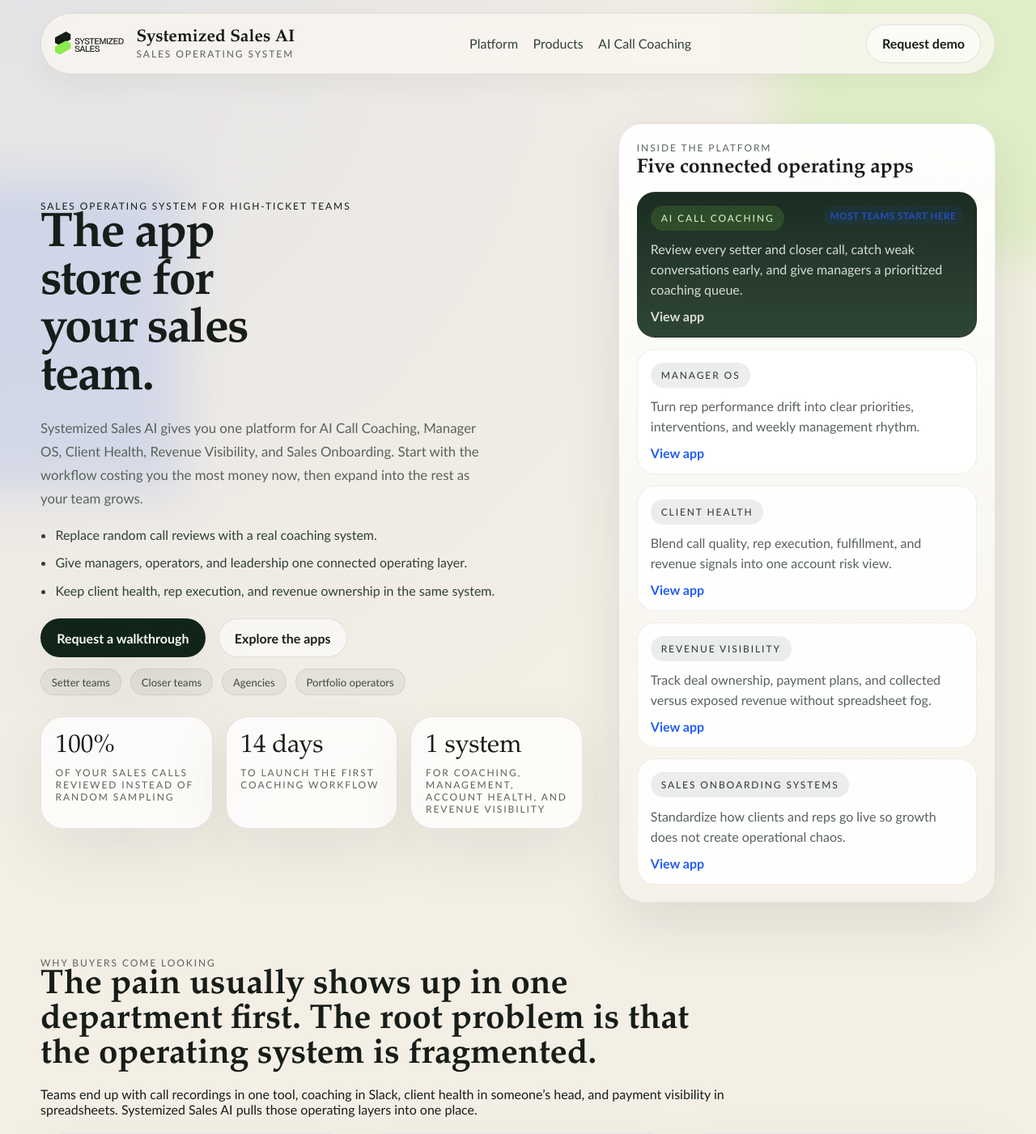
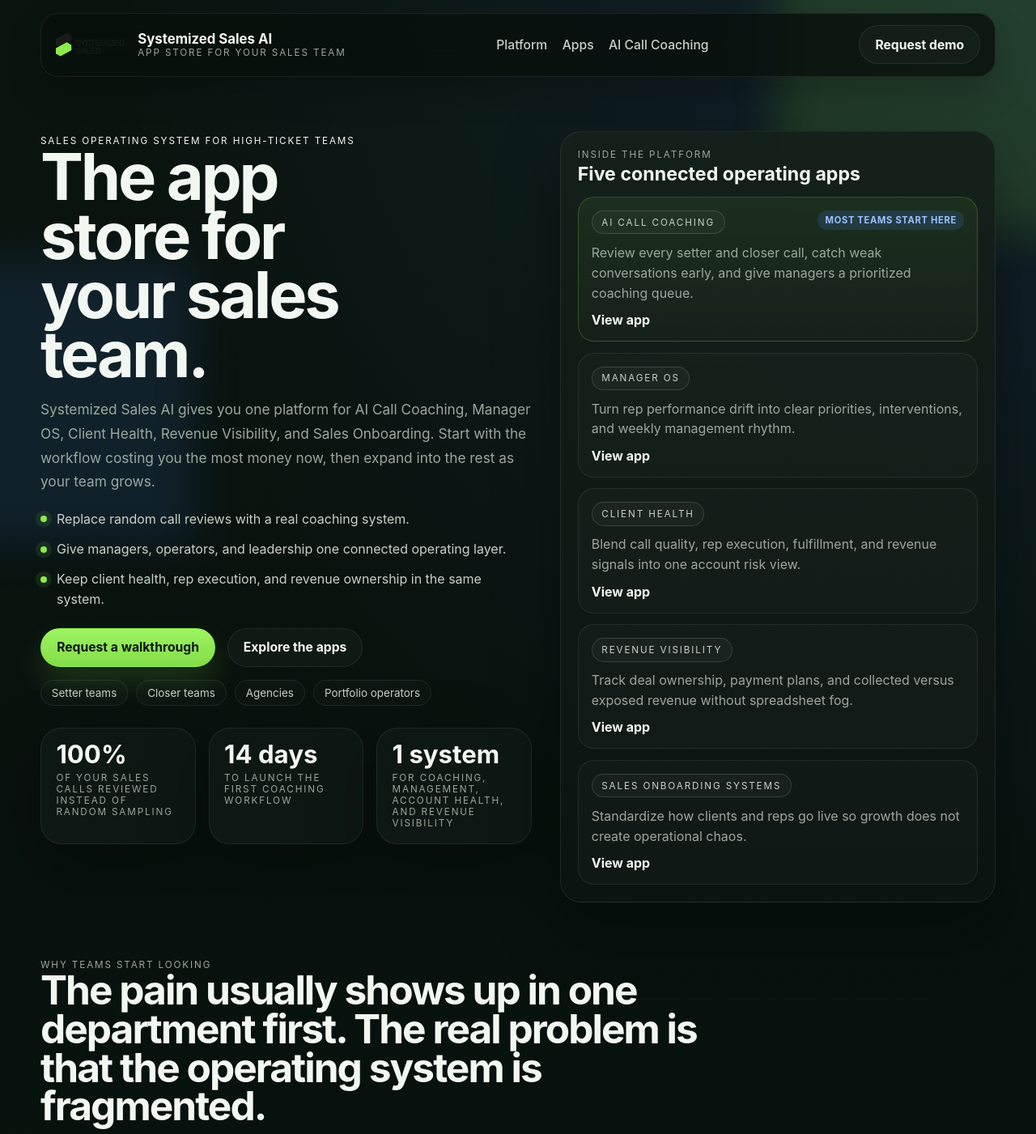
Before and after one commit to drich0923/ss-ai, a Next.js app: page / in a window 1280 px wide. Shown: the top 1401 px of the page at 81% size. Built offline with nearby package versions, Linux system fonts and the light colour scheme.

Commit message:
Redesign marketing site visual system

```diff
--- a/src/app/globals.css
+++ b/src/app/globals.css
@@ -1,15 +1,20 @@
 :root {
-  --bg: #f4efe5;
-  --bg-strong: #f9f6ef;
-  --surface: rgba(255, 255, 255, 0.78);
-  --surface-strong: rgba(255, 255, 255, 0.92);
-  --border: rgba(18, 24, 22, 0.1);
-  --ink: #171d19;
-  --muted: #58635b;
-  --lime: #8ceb4c;
-  --forest: #112419;
-  --blue: #265ef5;
-  --shadow: 0 28px 80px rgba(17, 36, 25, 0.08);
+  --bg: #07110d;
+  --bg-elevated: #0d1713;
+  --surface: rgba(15, 24, 20, 0.92);
+  --surface-strong: rgba(18, 30, 24, 0.98);
+  --surface-soft: rgba(255, 255, 255, 0.03);
+  --border: rgba(255, 255, 255, 0.08);
+  --border-strong: rgba(255, 255, 255, 0.14);
+  --text: #f3f7f2;
+  --muted: #9aa89e;
+  --muted-strong: #c7d1c9;
+  --accent: #8ceb4c;
+  --accent-blue: #4f8cff;
+  --accent-blue-soft: rgba(79, 140, 255, 0.16);
+  --glow-green: rgba(140, 235, 76, 0.14);
+  --glow-blue: rgba(79, 140, 255, 0.12);
+  --shadow: 0 30px 80px rgba(0, 0, 0, 0.34);
 }
 
 * {
@@ -22,9 +27,13 @@ html {
 
 body {
   margin: 0;
-  background: radial-gradient(circle at top left, rgba(38, 94, 245, 0.08), transparent 30%), var(--bg);
-  color: var(--ink);
-  font-family: "Avenir Next", "Trebuchet MS", sans-serif;
+  min-width: 320px;
+  color: var(--text);
+  font-family: "Avenir Next", "Neue Haas Grotesk Text Pro", "Inter", "Segoe UI", sans-serif;
+  background:
+    radial-gradient(circle at top right, var(--glow-blue), transparent 28%),
+    radial-gradient(circle at left center, var(--glow-green), transparent 24%),
+    linear-gradient(180deg, #0a140f 0%, #07110d 38%, #091410 100%);
 }
 
 a {
@@ -38,43 +47,47 @@ img {
 
 .site-shell {
   position: relative;
+  min-height: 100vh;
   overflow: hidden;
 }
 
 .site-glow {
   position: fixed;
-  inset: auto;
   pointer-events: none;
   z-index: 0;
-  filter: blur(30px);
+  filter: blur(28px);
 }
 
 .site-glow-one {
-  width: 28rem;
-  height: 28rem;
-  top: -8rem;
-  right: -8rem;
-  background: rgba(140, 235, 76, 0.18);
+  width: 24rem;
+  height: 24rem;
+  top: -6rem;
+  right: -4rem;
+  background: var(--glow-green);
 }
 
 .site-glow-two {
-  width: 24rem;
-  height: 24rem;
-  bottom: 12rem;
-  left: -10rem;
-  background: rgba(38, 94, 245, 0.12);
+  width: 22rem;
+  height: 22rem;
+  bottom: 8rem;
+  left: -7rem;
+  background: var(--glow-blue);
 }
 
 .site-header,
 .site-footer,
 .hero,
 .page-hero,
+.product-hero,
 .section {
   position: relative;
   z-index: 1;
 }
 
 .site-header {
+  position: sticky;
+  top: 0;
+  z-index: 10;
   padding: 1rem 1.25rem 0;
 }
 
@@ -82,6 +95,7 @@ img {
 .site-footer-inner,
 .hero,
 .page-hero,
+.product-hero,
 .section {
   width: min(1180px, calc(100vw - 2rem));
   margin: 0 auto;
@@ -91,19 +105,20 @@ img {
   display: flex;
   align-items: center;
   justify-content: space-between;
-  gap: 1rem;
-  padding: 0.8rem 1.05rem;
+  gap: 1.2rem;
+  padding: 0.9rem 1.1rem;
   border: 1px solid var(--border);
-  border-radius: 999px;
-  background: rgba(249, 246, 239, 0.82);
-  backdrop-filter: blur(14px);
-  box-shadow: 0 10px 35px rgba(17, 36, 25, 0.05);
+  border-radius: 22px;
+  background: rgba(8, 15, 12, 0.8);
+  backdrop-filter: blur(16px);
+  box-shadow: 0 18px 40px rgba(0, 0, 0, 0.22);
 }
 
 .brand-lockup {
   display: inline-flex;
   align-items: center;
-  gap: 0.8rem;
+  gap: 0.85rem;
+  min-width: 0;
 }
 
 .brand-logo {
@@ -112,13 +127,23 @@ img {
 }
 
 .brand-title,
-.footer-brand {
-  font-family: "Iowan Old Style", "Palatino Linotype", "Book Antiqua", serif;
-  font-weight: 700;
+.footer-brand,
+.hero h1,
+.page-hero h1,
+.product-hero h1,
+.section h2,
+.module-card h2,
+.detail-card h3,
+.timeline-card h3,
+.hero-store-header strong,
+.metric-value {
+  font-family: "Avenir Next", "Neue Haas Grotesk Display Pro", "Inter", sans-serif;
 }
 
 .brand-title {
-  font-size: 1.32rem;
+  font-size: 1.05rem;
+  font-weight: 700;
+  line-height: 1.1;
 }
 
 .brand-subtitle,
@@ -131,7 +156,7 @@ img {
 .timeline-step {
   text-transform: uppercase;
   letter-spacing: 0.16em;
-  font-size: 0.75rem;
+  font-size: 0.73rem;
 }
 
 .brand-subtitle,
@@ -145,22 +170,32 @@ img {
 .detail-card p,
 .timeline-card p,
 .bullet-list,
-.product-meta {
+.product-meta,
+.hero-store-card p,
+.product-fact p {
   color: var(--muted);
 }
 
 .site-nav {
   display: flex;
+  align-items: center;
   gap: 1.15rem;
 }
 
 .nav-link {
-  font-size: 1rem;
-  color: #314138;
+  color: var(--muted-strong);
+  font-size: 0.98rem;
+  font-weight: 500;
+}
+
+.nav-link:hover,
+.inline-link:hover {
+  color: var(--text);
 }
 
 .site-actions {
   display: flex;
+  align-items: center;
   gap: 0.75rem;
 }
 
@@ -172,42 +207,46 @@ img {
   padding: 0.75rem 1.2rem;
   border-radius: 999px;
   border: 1px solid transparent;
+  font-size: 0.98rem;
   font-weight: 700;
+  transition: transform 140ms ease, border-color 140ms ease, background 140ms ease;
+}
+
+.button:hover {
+  transform: translateY(-1px);
 }
 
 .button-primary {
-  background: var(--forest);
-  color: #f5f9ef;
-  box-shadow: var(--shadow);
+  background: linear-gradient(180deg, #9cf461 0%, #83dd48 100%);
+  color: #0c150f;
+  box-shadow: 0 18px 36px rgba(140, 235, 76, 0.16);
 }
 
 .button-secondary {
-  background: rgba(255, 255, 255, 0.55);
+  background: rgba(255, 255, 255, 0.03);
   border-color: var(--border);
-  color: var(--ink);
+  color: var(--text);
 }
 
 .hero,
 .page-hero,
 .product-hero {
   display: grid;
-  gap: 2.75rem;
-  padding: 3.8rem 0 2.2rem;
+  gap: 2.2rem;
+  padding: 4.2rem 0 2.2rem;
 }
 
 .hero {
-  grid-template-columns: minmax(0, 1.18fr) minmax(320px, 0.82fr);
-  align-items: center;
+  grid-template-columns: minmax(0, 1.06fr) minmax(360px, 0.94fr);
+  align-items: start;
 }
 
 .page-hero {
-  max-width: 900px;
+  max-width: 860px;
 }
 
 .product-hero {
-  width: min(1180px, calc(100vw - 2rem));
-  margin: 0 auto;
-  grid-template-columns: minmax(0, 1.22fr) minmax(310px, 0.78fr);
+  grid-template-columns: minmax(0, 1.16fr) minmax(320px, 0.84fr);
   align-items: start;
 }
 
@@ -218,66 +257,84 @@ img {
 .module-card h2,
 .detail-card h3,
 .timeline-card h3 {
-  font-family: "Iowan Old Style", "Palatino Linotype", "Book Antiqua", serif;
-  line-height: 0.98;
   margin: 0;
+  letter-spacing: -0.04em;
 }
 
 .hero h1,
 .page-hero h1,
 .product-hero h1 {
-  font-size: clamp(2.85rem, 4.7vw, 4.65rem);
-  letter-spacing: -0.03em;
+  font-size: clamp(3.1rem, 6.2vw, 5.8rem);
+  font-weight: 700;
+  line-height: 0.92;
 }
 
 .hero h1 {
-  max-width: 8.6ch;
+  max-width: 8.5ch;
 }
 
 .page-hero h1,
 .product-hero h1 {
-  max-width: 11.5ch;
+  max-width: 10.8ch;
 }
 
 .hero-summary,
 .page-summary {
-  font-size: 1.05rem;
+  max-width: 60ch;
+  font-size: 1.08rem;
   line-height: 1.72;
-  max-width: 56ch;
+}
+
+.hero-value-list {
+  margin: 1.15rem 0 0;
+  padding-left: 0;
+  list-style: none;
+  display: grid;
+  gap: 0.75rem;
+}
+
+.hero-value-list li {
+  position: relative;
+  padding-left: 1.25rem;
+  color: var(--muted-strong);
+  line-height: 1.58;
+}
+
+.hero-value-list li::before {
+  content: "";
+  position: absolute;
+  top: 0.55rem;
+  left: 0;
+  width: 0.5rem;
+  height: 0.5rem;
+  border-radius: 999px;
+  background: var(--accent);
+  box-shadow: 0 0 0 6px rgba(140, 235, 76, 0.1);
 }
 
 .hero-actions {
   display: flex;
-  gap: 1rem;
   flex-wrap: wrap;
-  margin-top: 1.35rem;
-}
-
-.hero-value-list {
-  margin: 1.1rem 0 0;
-  padding-left: 1.15rem;
-  display: grid;
-  gap: 0.55rem;
-  color: #304036;
-  line-height: 1.6;
+  gap: 0.9rem;
+  margin-top: 1.4rem;
 }
 
 .hero-notes {
   display: flex;
   flex-wrap: wrap;
-  gap: 0.7rem;
-  margin-top: 0.9rem;
+  gap: 0.65rem;
+  margin-top: 1rem;
 }
 
 .hero-notes span {
   display: inline-flex;
   align-items: center;
+  padding: 0.45rem 0.8rem;
+  border: 1px solid var(--border);
   border-radius: 999px;
-  padding: 0.45rem 0.8rem;
-  background: rgba(17, 36, 25, 0.06);
-  border: 1px solid rgba(17, 36, 25, 0.08);
-  color: #3b4941;
-  font-size: 0.82rem;
+  background: rgba(255, 255, 255, 0.02);
+  color: var(--muted-strong);
+  font-size: 0.84rem;
 }
 
 .hero-proof-grid,
@@ -295,53 +352,44 @@ img {
 }
 
 .metric-card,
-.hero-panel-card,
+.hero-store-card,
 .product-hero-panel,
 .module-card,
 .detail-card,
-.timeline-card {
+.timeline-card,
+.cta-band {
   border: 1px solid var(--border);
-  border-radius: 28px;
+  border-radius: 26px;
   background: var(--surface);
-  backdrop-filter: blur(16px);
   box-shadow: var(--shadow);
 }
 
 .metric-card {
-  padding: 1.05rem 1.1rem;
+  padding: 1.1rem 1.15rem;
 }
 
 .metric-value {
-  font-family: "Iowan Old Style", "Palatino Linotype", "Book Antiqua", serif;
+  margin-bottom: 0.35rem;
   font-size: 1.95rem;
-  margin-bottom: 0.35rem;
-}
-
-.hero-panel-card {
-  padding: 1.7rem;
-  background:
-    linear-gradient(135deg, rgba(17, 36, 25, 0.96), rgba(36, 65, 44, 0.9)),
-    var(--forest);
-  color: #f4f7f0;
+  font-weight: 700;
+  line-height: 1;
 }
 
 .hero-store-card {
-  border: 1px solid rgba(17, 36, 25, 0.1);
-  border-radius: 30px;
-  background: linear-gradient(180deg, rgba(255, 255, 255, 0.96), rgba(245, 241, 232, 0.94));
-  box-shadow: 0 26px 70px rgba(17, 36, 25, 0.1);
-  padding: 1.35rem;
+  padding: 1.3rem;
+  background:
+    linear-gradient(180deg, rgba(20, 32, 26, 0.96), rgba(12, 20, 17, 0.98));
 }
 
 .hero-store-header {
   display: grid;
-  gap: 0.3rem;
+  gap: 0.32rem;
   margin-bottom: 1rem;
 }
 
 .hero-store-header strong {
-  font-family: "Iowan Old Style", "Palatino Linotype", "Book Antiqua", serif;
-  font-size: 1.55rem;
+  font-size: 1.45rem;
+  font-weight: 700;
   line-height: 1.04;
 }
 
@@ -354,51 +402,41 @@ img {
   display: grid;
   gap: 0.65rem;
   padding: 1rem;
-  border-radius: 22px;
-  background: rgba(255, 255, 255, 0.9);
-  border: 1px solid rgba(17, 36, 25, 0.08);
+  border: 1px solid var(--border);
+  border-radius: 20px;
+  background: rgba(255, 255, 255, 0.02);
 }
 
-.store-app-card p {
-  margin: 0;
-  color: var(--muted);
-  line-height: 1.58;
-}
-
-.store-app-topline {
+.store-app-topline,
+.module-card-header {
   display: flex;
   align-items: flex-start;
   justify-content: space-between;
-  gap: 0.65rem;
+  gap: 0.7rem;
   flex-wrap: wrap;
 }
 
 .store-feature-flag {
   display: inline-flex;
   align-items: center;
+  padding: 0.32rem 0.58rem;
   border-radius: 999px;
-  padding: 0.32rem 0.58rem;
-  background: rgba(38, 94, 245, 0.08);
-  color: #234fbf;
-  font-size: 0.73rem;
+  background: var(--accent-blue-soft);
+  color: #9ec1ff;
+  font-size: 0.7rem;
   font-weight: 700;
-  letter-spacing: 0.04em;
+  letter-spacing: 0.06em;
   text-transform: uppercase;
 }
 
-.store-app-card-featured {
-  background: linear-gradient(180deg, rgba(17, 36, 25, 0.96), rgba(30, 55, 37, 0.92));
-  border-color: rgba(17, 36, 25, 0.18);
+.store-app-card p {
+  margin: 0;
+  line-height: 1.56;
 }
 
-.store-app-card-featured p,
-.store-app-card-featured .inline-link {
-  color: rgba(244, 247, 240, 0.86);
-}
-
-.store-app-card-featured .pill {
-  background: rgba(140, 235, 76, 0.14);
-  color: #dff7cb;
+.store-app-card-featured {
+  border-color: rgba(140, 235, 76, 0.22);
+  background: linear-gradient(180deg, rgba(140, 235, 76, 0.08), rgba(255, 255, 255, 0.02));
 }
 
 .product-hero-panel {
@@ -410,7 +448,7 @@ img {
 
 .product-fact {
   padding-bottom: 1rem;
-  border-bottom: 1px solid rgba(17, 36, 25, 0.08);
+  border-bottom: 1px solid var(--border);
 }
 
 .product-fact:last-child {
@@ -421,81 +459,59 @@ img {
 .product-fact strong {
   display: block;
   margin-top: 0.35rem;
-  font-size: 1.12rem;
+  font-size: 1.1rem;
   line-height: 1.35;
+  color: var(--text);
 }
 
 .product-fact p {
   margin: 0.55rem 0 0;
-  color: var(--muted);
-  line-height: 1.65;
-}
-
-.hero-panel-card p,
-.hero-panel-card .bullet-list,
-.hero-panel-card .panel-label,
-.hero-panel-card .mini-roadmap span {
-  color: rgba(244, 247, 240, 0.74);
-}
-
-.mini-roadmap {
-  display: grid;
-  gap: 0.85rem;
-  margin-top: 1.45rem;
-}
-
-.mini-roadmap div {
-  padding-top: 0.9rem;
-  border-top: 1px solid rgba(244, 247, 240, 0.12);
-}
-
-.mini-roadmap strong {
-  display: block;
-  margin-top: 0.3rem;
-  font-size: 1.05rem;
+  line-height: 1.62;
 }
 
 .section {
-  padding: 1.7rem 0 3.6rem;
+  padding: 1.9rem 0 3.9rem;
 }
 
 .section-header {
-  max-width: 54rem;
-  margin-bottom: 1.25rem;
+  max-width: 52rem;
+  margin-bottom: 1.35rem;
 }
 
 .section h2 {
-  font-size: clamp(1.9rem, 3.3vw, 2.75rem);
   margin-bottom: 0.75rem;
-  line-height: 1.02;
+  font-size: clamp(2rem, 4vw, 3.1rem);
+  font-weight: 700;
+  line-height: 0.96;
 }
 
 .module-grid {
-  grid-template-columns: repeat(auto-fit, minmax(230px, 1fr));
+  grid-template-columns: repeat(auto-fit, minmax(220px, 1fr));
 }
 
 .module-card,
 .detail-card,
 .timeline-card {
-  padding: 1.3rem;
+  padding: 1.35rem;
 }
 
-.module-card-header {
-  display: flex;
-  justify-content: space-between;
+.module-card {
+  display: grid;
+  gap: 0.9rem;
 }
 
 .pill {
   display: inline-flex;
   align-items: center;
+  padding: 0.42rem 0.72rem;
+  border: 1px solid var(--border-strong);
   border-radius: 999px;
-  padding: 0.5rem 0.8rem;
-  background: rgba(17, 36, 25, 0.08);
-  color: #2a382f;
+  background: rgba(255, 255, 255, 0.03);
+  color: var(--muted-strong);
 }
 
 .inline-link {
-  color: var(--blue);
+  color: var(--text);
   font-weight: 700;
 }
 
@@ -507,8 +523,9 @@ img {
   content: "";
   position: absolute;
   inset: 0;
-  border-radius: 36px;
-  background: linear-gradient(135deg, rgba(140, 235, 76, 0.1), rgba(38, 94, 245, 0.06));
+  border-radius: 32px;
+  background:
+    linear-gradient(180deg, rgba(79, 140, 255, 0.06), rgba(140, 235, 76, 0.04));
   z-index: -1;
 }
 
@@ -521,21 +538,22 @@ img {
 }
 
 .timeline-grid {
-  grid-template-columns: repeat(auto-fit, minmax(220px, 1fr));
+  grid-template-columns: repeat(auto-fit, minmax(240px, 1fr));
 }
 
 .timeline-step {
   display: inline-flex;
-  margin-bottom: 1rem;
-  color: var(--blue);
+  margin-bottom: 0.9rem;
+  color: var(--accent);
 }
 
 .detail-card h3,
 .timeline-card h3,
 .module-card h2 {
-  font-size: 1.14rem;
-  line-height: 1.12;
-  margin-bottom: 0.75rem;
+  font-size: 1.16rem;
+  font-weight: 700;
+  line-height: 1.15;
+  margin-bottom: 0.8rem;
 }
 
 .bullet-list {
@@ -543,7 +561,7 @@ img {
   padding-left: 1.1rem;
   display: grid;
   gap: 0.65rem;
-  line-height: 1.65;
+  line-height: 1.62;
 }
 
 .product-card {
@@ -554,7 +572,18 @@ img {
 .product-meta {
   display: grid;
   gap: 0.35rem;
-  font-size: 0.9rem;
+  font-size: 0.92rem;
+}
+
+.cta-band {
+  display: flex;
+  align-items: center;
+  justify-content: space-between;
+  gap: 1.5rem;
+  padding: 1.5rem;
+  background:
+    linear-gradient(135deg, rgba(79, 140, 255, 0.08), rgba(140, 235, 76, 0.06)),
+    var(--surface-strong);
 }
 
 .site-footer {
@@ -565,13 +594,18 @@ img {
   display: flex;
   justify-content: space-between;
   gap: 2rem;
-  padding: 1.6rem 1rem 0;
+  padding: 1.8rem 0 0;
   border-top: 1px solid var(--border);
 }
 
+.footer-brand {
+  font-size: 1rem;
+  font-weight: 700;
+}
+
 .footer-copy {
-  max-width: 36rem;
-  line-height: 1.6;
+  max-width: 38rem;
+  line-height: 1.62;
 }
 
 .footer-links {
@@ -585,23 +619,20 @@ img {
   .site-header-inner,
   .site-footer-inner,
   .hero,
-  .page-hero,
-  .section {
-    width: min(1180px, calc(100vw - 1.2rem));
-  }
-
-  .site-header-inner,
-  .site-footer-inner,
-  .hero,
   .product-hero,
   .two-column-grid,
-  .three-column-grid {
+  .three-column-grid,
+  .cta-band {
+    display: grid;
     grid-template-columns: 1fr;
-    display: grid;
   }
 
   .site-nav {
     display: none;
+  }
+
+  .hero {
+    grid-template-columns: 1fr;
   }
 
   .hero-proof-grid {
@@ -611,15 +642,32 @@ img {
 
 @media (max-width: 720px) {
   .site-header {
-    padding-top: 0.9rem;
+    padding: 0.9rem 0.8rem 0;
+  }
+
+  .site-header-inner,
+  .site-footer-inner,
+  .hero,
+  .page-hero,
+  .product-hero,
+  .section {
+    width: min(1180px, calc(100vw - 1.2rem));
   }
 
   .site-header-inner {
-    border-radius: 24px;
+    border-radius: 18px;
   }
 
   .brand-logo {
-    width: 82px;
+    width: 76px;
+  }
+
+  .brand-title {
+    font-size: 0.96rem;
+  }
+
+  .site-actions {
+    display: none;
   }
 
   .hero,
@@ -632,11 +680,7 @@ img {
   .page-hero h1,
   .product-hero h1 {
     max-width: 100%;
-    font-size: clamp(2.45rem, 13vw, 3.6rem);
-  }
-
-  .hero-store-header strong {
-    font-size: 1.35rem;
+    font-size: clamp(2.5rem, 13vw, 4rem);
   }
 
   .hero-summary,
@@ -644,7 +688,11 @@ img {
     font-size: 1rem;
   }
 
-  .brand-title {
-    font-size: 1.2rem;
+  .hero-store-header strong {
+    font-size: 1.28rem;
+  }
+
+  .cta-band {
+    padding: 1.25rem;
   }
 }
--- a/src/components/MarketingHome.tsx
+++ b/src/components/MarketingHome.tsx
@@ -12,7 +12,9 @@ export default function MarketingHome() {
           <span className="eyebrow">Sales operating system for high-ticket teams</span>
           <h1>The app store for your sales team.</h1>
           <p className="hero-summary">
-            Systemized Sales AI gives you one platform for AI Call Coaching, Manager OS, Client Health, Revenue Visibility, and Sales Onboarding. Start with the workflow costing you the most money now, then expand into the rest as your team grows.
+            Systemized Sales AI gives you one platform for AI Call Coaching, Manager OS, Client Health, Revenue Visibility,
+            and Sales Onboarding. Start with the workflow costing you the most money now, then expand into the rest as your
+            team grows.
           </p>
           <ul className="hero-value-list">
             <li>Replace random call reviews with a real coaching system.</li>
@@ -69,10 +71,11 @@ export default function MarketingHome() {
 
       <section className="section">
         <div className="section-header">
-          <span className="section-kicker">Why buyers come looking</span>
-          <h2>The pain usually shows up in one department first. The root problem is that the operating system is fragmented.</h2>
+          <span className="section-kicker">Why teams start looking</span>
+          <h2>The pain usually shows up in one department first. The real problem is that the operating system is fragmented.</h2>
           <p>
-            Teams end up with call recordings in one tool, coaching in Slack, client health in someone’s head, and payment visibility in spreadsheets. Systemized Sales AI pulls those operating layers into one place.
+            Call recordings live in one tool, coaching lives in Slack, client health lives in someone&apos;s head, and revenue
+            visibility lives in spreadsheets. That fragmentation is what slows leadership down.
           </p>
         </div>
         <div className="three-column-grid">
@@ -89,7 +92,7 @@ export default function MarketingHome() {
           <article className="detail-card">
             <span className="section-kicker">Operations absorb the mess</span>
             <h3>Growth creates more exceptions than systems.</h3>
-            <p>Onboarding, team accountability, and ownership get harder to maintain as more reps, managers, and brands get added.</p>
+            <p>Onboarding, ownership, and team accountability get harder to maintain as more reps, managers, and brands get added.</p>
           </article>
         </div>
       </section>
@@ -99,7 +102,8 @@ export default function MarketingHome() {
           <span className="section-kicker">Explore the app store</span>
           <h2>Each app solves a specific operational problem. Together they run the team.</h2>
           <p>
-            You do not need to buy everything at once. Most teams start with one urgent workflow, prove value fast, and expand into the rest as the system takes hold.
+            You do not need to buy everything at once. Most teams start with one urgent workflow, prove value fast, and expand
+            into the rest as the system takes hold.
           </p>
         </div>
         <div className="module-grid">
@@ -166,6 +170,27 @@ export default function MarketingHome() {
           </article>
         </div>
       </section>
+
+      <section className="section">
+        <div className="cta-band">
+          <div>
+            <span className="section-kicker">Next step</span>
+            <h2>See which app should be your first rollout.</h2>
+            <p className="page-summary">
+              We&apos;ll show you the platform, identify the workflow hurting revenue most right now, and map the cleanest
+              starting point.
+            </p>
+          </div>
+          <div className="hero-actions">
+            <a href="mailto:dylan.rich@systemizedsales.com?subject=Systemized%20Sales%20AI%20Demo" className="button button-primary">
+              Book a walkthrough
+            </a>
+            <Link href="/products" className="button button-secondary">
+              Browse the apps
+            </Link>
+          </div>
+        </div>
+      </section>
     </MarketingShell>
   )
 }
--- a/src/components/MarketingPlatformPage.tsx
+++ b/src/components/MarketingPlatformPage.tsx
@@ -7,9 +7,9 @@ export default function MarketingPlatformPage() {
     <MarketingShell>
       <section className="page-hero">
         <span className="eyebrow">Platform overview</span>
-        <h1>One operating system for call quality, management discipline, account visibility, and revenue follow-through.</h1>
+        <h1>One platform. Multiple operating apps. A cleaner system for how the sales team runs.</h1>
         <p className="page-summary">
-          Start with the workflow hurting most today, then expand into the rest of the platform as your team grows and the operating system earns trust.
+          Systemized Sales AI is built as an app store for your sales team. Start with the app solving the biggest problem today, then add the rest as your stack matures.
         </p>
       </section>
 
--- a/src/components/MarketingProductsIndex.tsx
+++ b/src/components/MarketingProductsIndex.tsx
@@ -6,10 +6,10 @@ export default function MarketingProductsIndex() {
   return (
     <MarketingShell>
       <section className="page-hero">
-        <span className="eyebrow">Product lineup</span>
-        <h1>Choose the product that solves the most expensive problem in your sales operation.</h1>
+        <span className="eyebrow">App store</span>
+        <h1>Explore the individual apps inside Systemized Sales AI.</h1>
         <p className="page-summary">
-          Start with the workflow slowing revenue down today. Add the rest of the platform after the first system is already working for your team.
+          Each app solves a specific operating problem for your sales team. Start with the workflow creating the most drag now, then expand into the rest over time.
         </p>
       </section>
 
--- a/src/components/MarketingShell.tsx
+++ b/src/components/MarketingShell.tsx
@@ -6,7 +6,7 @@ type MarketingShellProps = {
 
 const navLinks = [
   { href: "/platform", label: "Platform" },
-  { href: "/products", label: "Products" },
+  { href: "/products", label: "Apps" },
   { href: "/products/ai-call-coaching", label: "AI Call Coaching" },
 ] as const
 
@@ -21,7 +21,7 @@ export default function MarketingShell({ children }: MarketingShellProps) {
             <img src="/ss-logo.svg" alt="" className="brand-logo" />
             <div>
               <div className="brand-title">Systemized Sales AI</div>
-              <div className="brand-subtitle">Sales operating system</div>
+              <div className="brand-subtitle">App store for your sales team</div>
             </div>
           </Link>
           <nav className="site-nav">
@@ -44,7 +44,7 @@ export default function MarketingShell({ children }: MarketingShellProps) {
           <div>
             <div className="footer-brand">Systemized Sales AI</div>
             <p className="footer-copy">
-              Productized software and operating systems for high-ticket sales teams that need tighter coaching, cleaner management, and better revenue visibility.
+              A platform of connected operating apps for high-ticket sales teams that need better coaching, cleaner management, stronger client visibility, and tighter revenue execution.
             </p>
           </div>
           <div className="footer-links">
```
